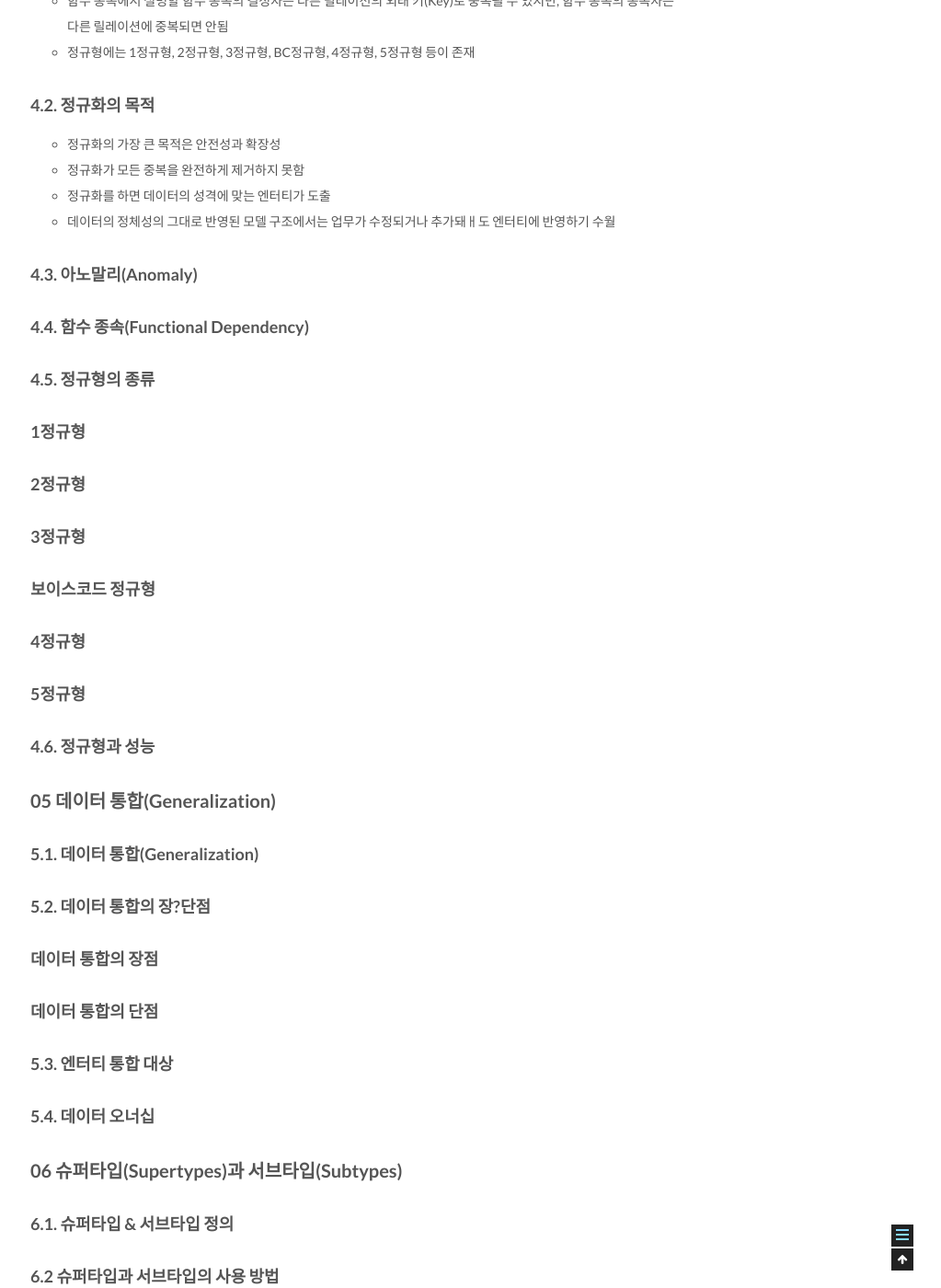
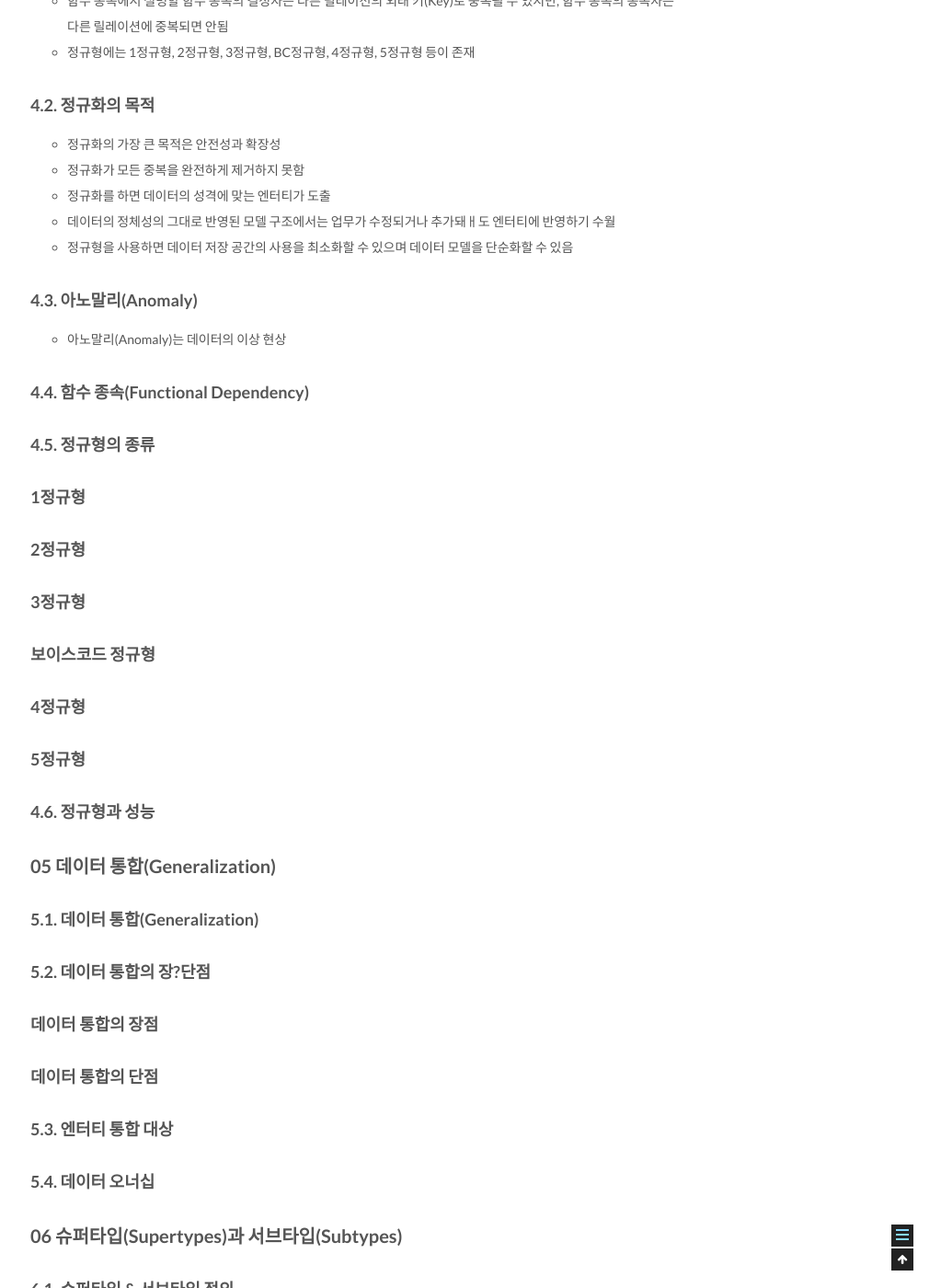
Before and after one commit to csj4032/csj4032.github.io, a Jekyll site: the page built from _posts/2018-05-02-관계형데이터모델링프리미엄가이드.md, in a window 1280 px wide and 1400 px high, scrolled down 11776 px. Shown: the whole window at 92% size, without its empty margins (257-1280 px from the left). Built offline with Jekyll 4.4.1, drawn with Linux system fonts in a browser that asks for light colours; comment, search, counter and statistics services are not loaded.

Commit message:
관계형 데이터 베이스 모델링 포스팅 수정

```diff
--- a/_posts/2018-05-02-관계형데이터모델링프리미엄가이드.md
+++ b/_posts/2018-05-02-관계형데이터모델링프리미엄가이드.md
@@ -360,8 +360,10 @@ comments: true
 * 정규화가 모든 중복을 완전하게 제거하지 못함
 * 정규화를 하면 데이터의 성격에 맞는 엔터티가 도출
 * 데이터의 정체성의 그대로 반영된 모델 구조에서는 업무가 수정되거나 추가돼ㅐ도 엔터티에 반영하기 수월
+* 정규형을 사용하면 데이터 저장 공간의 사용을 최소화할 수 있으며 데이터 모델을 단순화할 수 있음
 
 ### 4.3. 아노말리(Anomaly)
+* 아노말리(Anomaly)는 데이터의 이상 현상
 
 ### 4.4. 함수 종속(Functional Dependency)
 
```
